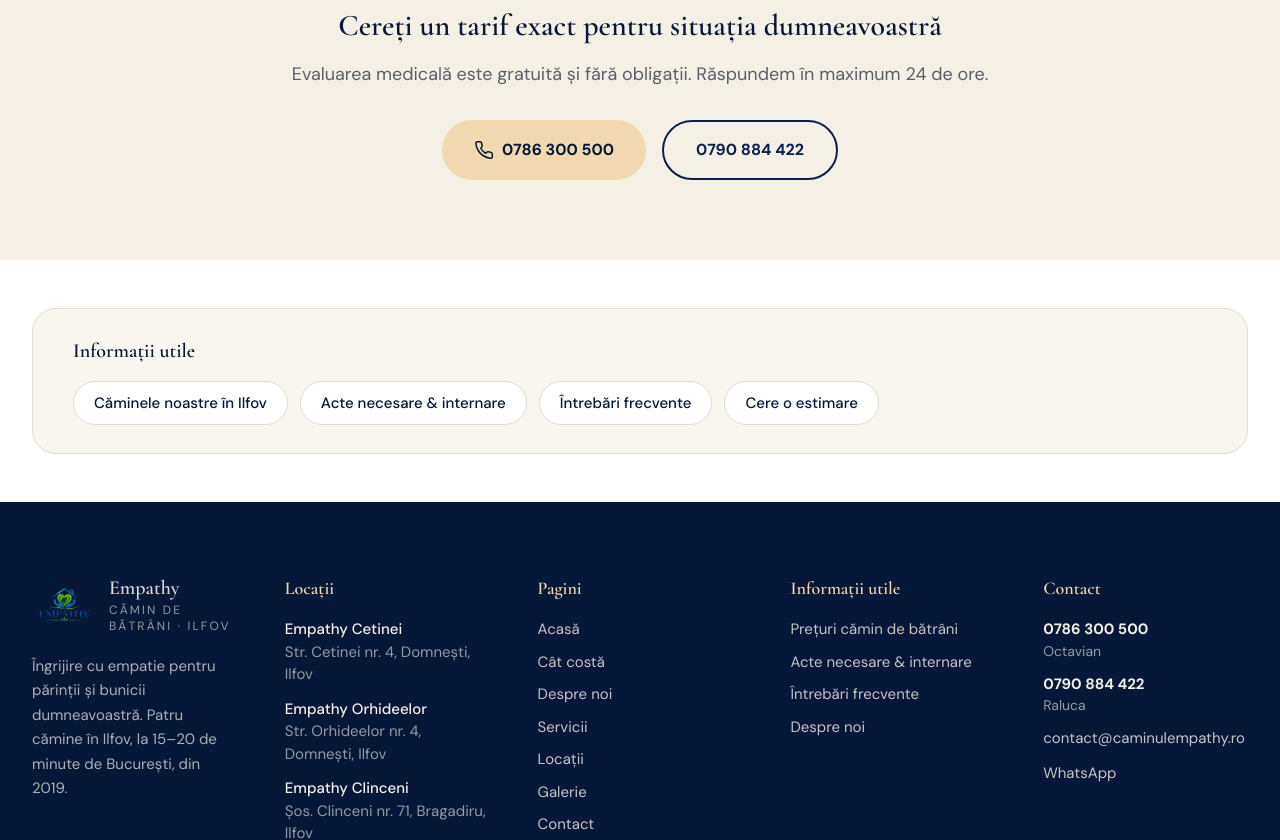
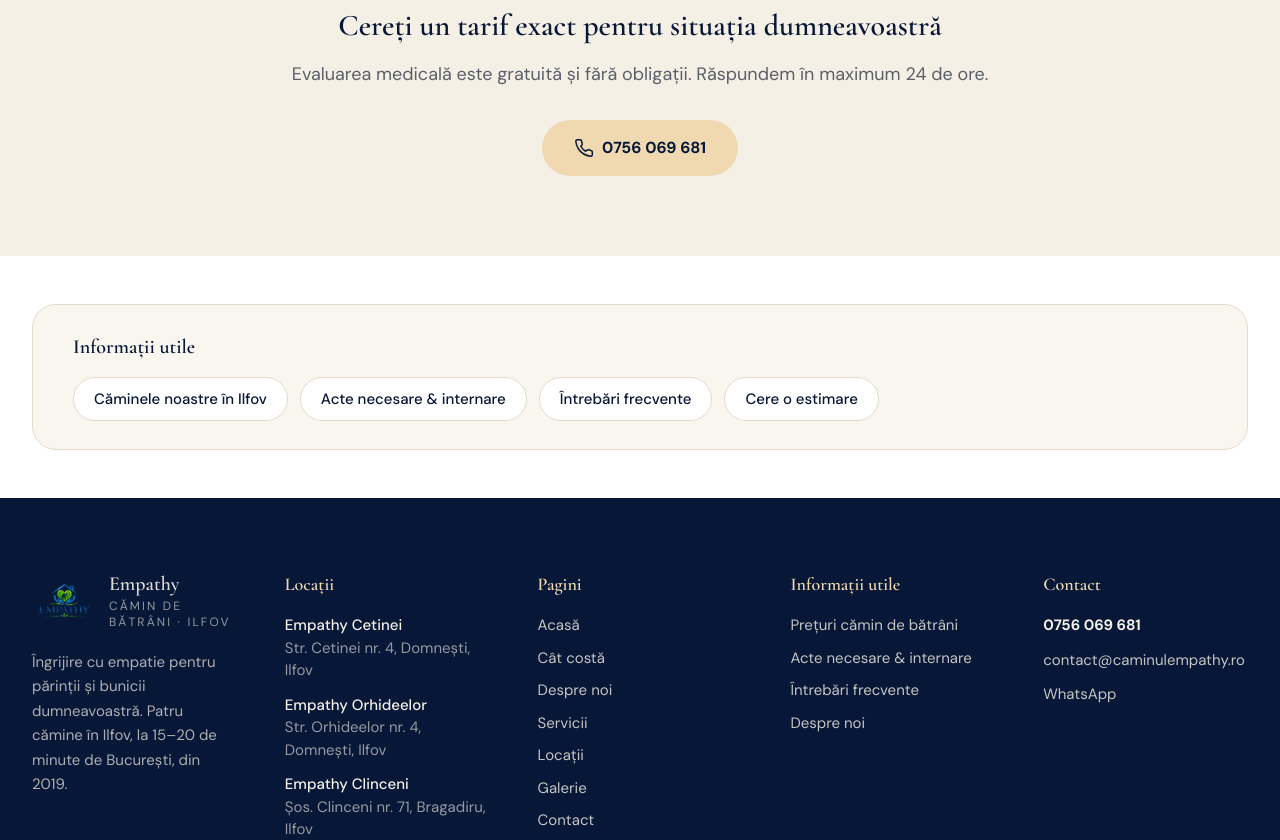
Before and after one commit to policolor-website/caminul-empathy, a Next.js app: page /tarife in a window 1280 px wide. Shown: the part 1960-2800 px from the top of the page. Built offline with nearby package versions, Linux system fonts and the light colour scheme.

Commit message:
Un singur numar de telefon: 0756 069 681 peste tot

```diff
--- a/app/contact/page.tsx
+++ b/app/contact/page.tsx
@@ -12,7 +12,7 @@ export const metadata: Metadata = {
   title: "Contact — Căminul Empathy, Domnești & Bragadiru",
   alternates: { canonical: "/contact" },
   description:
-    "Contact Căminul Empathy: telefon 0786 300 500 / 0790 884 422. Patru cămine de bătrâni în Ilfov, lângă București — Domnești și Bragadiru. Vizite zilnice, fără programare.",
+    "Contact Căminul Empathy: telefon 0756 069 681. Patru cămine de bătrâni în Ilfov, lângă București — Domnești și Bragadiru. Vizite zilnice, fără programare.",
 };
 
 export default function ContactPage() {
@@ -43,7 +43,7 @@ export default function ContactPage() {
         <div className="mx-auto max-w-7xl px-5 sm:px-8">
           <div className="grid gap-6 md:grid-cols-2 lg:grid-cols-4">
             {[
-              { icon: "phone", t: "Telefon", main: SITE.phone, sub: `${SITE.phoneName} · ${SITE.phone2} (${SITE.phone2Name})`, href: SITE.phoneHref },
+              { icon: "phone", t: "Telefon", main: SITE.phone, sub: "Non-stop, 7 zile", href: SITE.phoneHref },
               { icon: "users", t: "WhatsApp", main: "Scrie-ne pe WhatsApp", sub: "Răspundem rapid", href: SITE.whatsapp },
               { icon: "pin", t: "E-mail", main: SITE.email, sub: SITE.email2, href: `mailto:${SITE.email}` },
               { icon: "clock", t: "Vizite", main: "Luni–Duminică", sub: "Fără programare", href: null },
@@ -106,12 +106,8 @@ export default function ContactPage() {
                           <Icon name="arrow" className="h-3.5 w-3.5" />
                         </a>
                         <div className="mt-2 text-sm font-medium">
-                          <a href={SITE.phone2Href} className="text-clay hover:text-clay-deep">
-                            {SITE.phone2} — {SITE.phone2Name}
-                          </a>
-                          <span className="mx-2 text-sand">·</span>
                           <a href={SITE.phoneHref} className="text-clay hover:text-clay-deep">
-                            {SITE.phone} — {SITE.phoneName}
+                            {SITE.phone}
                           </a>
                         </div>
                       </div>
--- a/app/page.tsx
+++ b/app/page.tsx
@@ -561,17 +561,7 @@ export default function HomePage() {
                 <div className="mt-6 space-y-3">
                   <a href={SITE.phoneHref} className="flex items-center gap-3 rounded-xl bg-cream/10 px-4 py-3 transition-colors hover:bg-cream/20">
                     <Icon name="phone" className="h-5 w-5 shrink-0 text-honey" />
-                    <span>
-                      <span className="block font-semibold">{SITE.phone}</span>
-                      <span className="block text-xs text-cream/60">{SITE.phoneName}</span>
-                    </span>
-                  </a>
-                  <a href={SITE.phone2Href} className="flex items-center gap-3 rounded-xl bg-cream/10 px-4 py-3 transition-colors hover:bg-cream/20">
-                    <Icon name="phone" className="h-5 w-5 shrink-0 text-honey" />
-                    <span>
-                      <span className="block font-semibold">{SITE.phone2}</span>
-                      <span className="block text-xs text-cream/60">{SITE.phone2Name}</span>
-                    </span>
+                    <span className="font-semibold">{SITE.phone}</span>
                   </a>
                   <a href={SITE.whatsapp} target="_blank" rel="noopener" className="flex items-center gap-3 rounded-xl bg-cream/10 px-4 py-3 transition-colors hover:bg-cream/20">
                     <Icon name="users" className="h-5 w-5 shrink-0 text-honey" />
@@ -625,10 +615,7 @@ export default function HomePage() {
                 </p>
                 <div className="mt-8 flex flex-wrap gap-4">
                   <a href={SITE.phoneHref} className="inline-flex items-center gap-2 rounded-full bg-honey px-7 py-3.5 font-semibold text-pine-deep transition-colors hover:bg-cream">
-                    <Icon name="phone" className="h-5 w-5" /> {SITE.phone} — {SITE.phoneName}
-                  </a>
-                  <a href={SITE.phone2Href} className="inline-flex items-center gap-2 rounded-full border-2 border-cream/40 px-7 py-3.5 font-semibold text-cream transition-colors hover:bg-cream hover:text-pine-deep">
-                    {SITE.phone2} — {SITE.phone2Name}
+                    <Icon name="phone" className="h-5 w-5" /> {SITE.phone}
                   </a>
                 </div>
               </Reveal>
--- a/app/tarife/page.tsx
+++ b/app/tarife/page.tsx
@@ -142,9 +142,6 @@ export default function TarifePage() {
               <a href={SITE.phoneHref} className="inline-flex items-center gap-2 rounded-full bg-honey px-8 py-4 font-semibold text-pine-deep hover:bg-clay-deep hover:text-cream">
                 <Icon name="phone" className="h-5 w-5" /> {SITE.phone}
               </a>
-              <a href={SITE.phone2Href} className="inline-flex items-center gap-2 rounded-full border-2 border-pine px-8 py-4 font-semibold text-pine hover:bg-pine hover:text-white">
-                {SITE.phone2}
-              </a>
             </div>
           </Reveal>
         </div>
--- a/components/Footer.tsx
+++ b/components/Footer.tsx
@@ -89,13 +89,6 @@ export default function Footer() {
                 <a href={SITE.phoneHref} className="font-semibold text-cream hover:text-honey">
                   {SITE.phone}
                 </a>
-                <div className="text-cream/60 text-sm">{SITE.phoneName}</div>
-              </li>
-              <li>
-                <a href={SITE.phone2Href} className="font-semibold text-cream hover:text-honey">
-                  {SITE.phone2}
-                </a>
-                <div className="text-cream/60 text-sm">{SITE.phone2Name}</div>
               </li>
               <li>
                 <a href={`mailto:${SITE.email}`} className="text-cream/80 hover:text-honey break-all">
--- a/lib/content.ts
+++ b/lib/content.ts
@@ -6,15 +6,15 @@ export const COMPANY = {
 export const SITE = {
   name: "Căminul Empathy",
   tagline: "Îngrijire cu empatie pentru părinții și bunicii dumneavoastră",
-  phone: "0786 300 500",
-  phoneName: "Octavian",
-  phoneHref: "tel:+40786300500",
-  phone2: "0790 884 422",
-  phone2Name: "Raluca",
-  phone2Href: "tel:+40790884422",
+  phone: "0756 069 681",
+  phoneName: "",
+  phoneHref: "tel:+40756069681",
+  phone2: "",
+  phone2Name: "",
+  phone2Href: "tel:+40756069681",
   email: "contact@caminulempathy.ro",
   email2: "caminulempathy@gmail.com",
-  whatsapp: "https://wa.me/40786300500",
+  whatsapp: "https://wa.me/40756069681",
   since: 2019,
   domain: "www.caminulempathy.ro",
   priceMin: "4.500",
```
Also changed, not shown: public/llms.txt.
